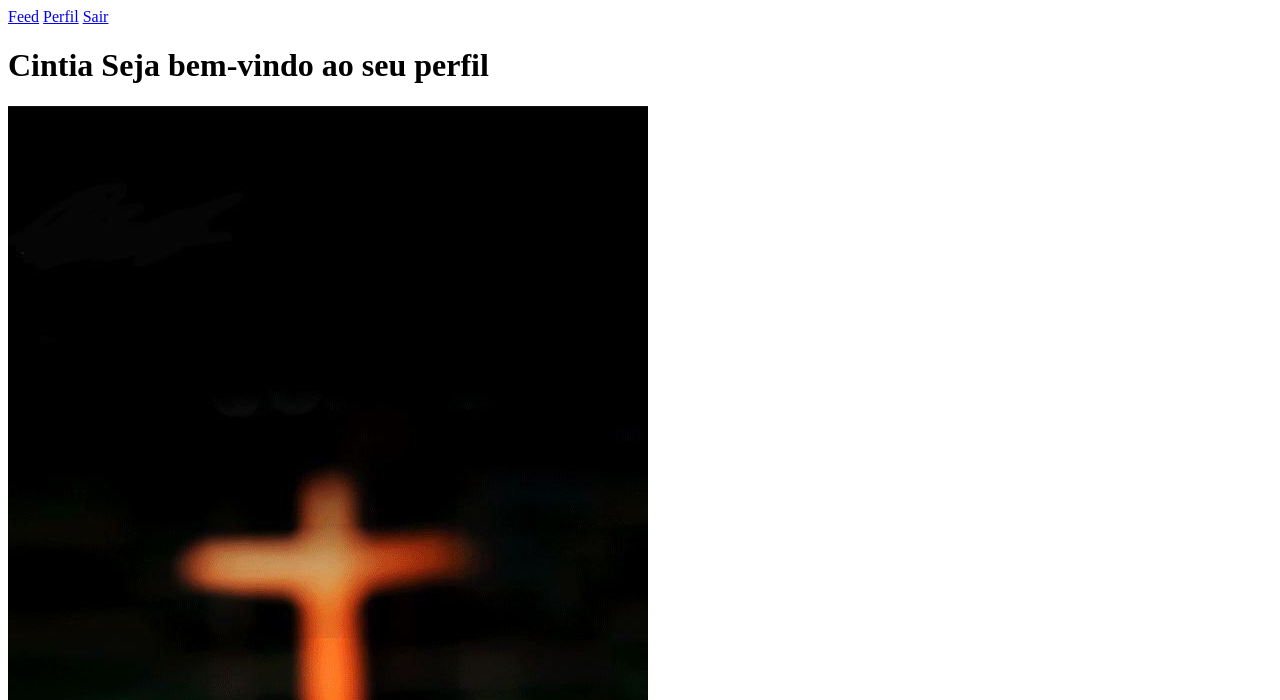
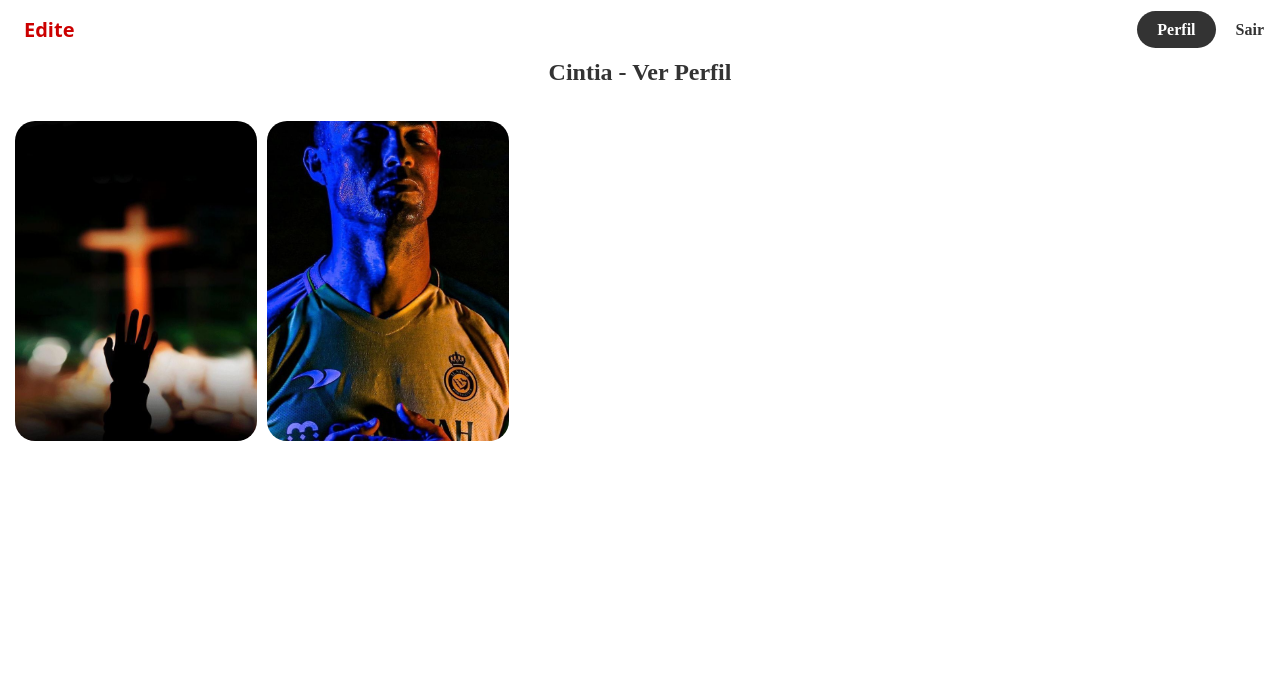
Before and after one commit to vitorLevi17/Edite, a Flask app: page /perfil/2 in a window 1280 px wide. Shown: the top 700 px of the page. After the commit the page ends 441 px from the top, so only its background shows below. Run offline with Flask 3, Linux system fonts and the light colour scheme; a user stored in the database is signed in.

Commit message:
Layout final do projeto
Finalização do layout do projeto

```diff
--- a/edite/templates/barraNavegacao.html
+++ b/edite/templates/barraNavegacao.html
@@ -1,6 +1,28 @@
+<header>
 <nav>
-    <a href="{{ url_for('feed')}}">Feed</a>
+    <a href="{{ url_for('feed')}}" class="logo-pinterest" style="text-decoration: none;">
 
-    <a href="{{ url_for('perfil', id_usuario=current_user.id)}}">Perfil</a>
-    <a href="{{ url_for('logout')}}">Sair</a>
+
+        <title>Edite</title>
+              <circle cx="38" cy="38" fill="white" r="40"></circle>
+              <path
+                d="M27.5 71c3.3 1 6.7 1.6 10.3 1.6C57 72.6 72.6 57 72.6 37.8 72.6 18.6 57 3 37.8 3 18.6 3 3 18.6 3 37.8c0 14.8 9.3 27.5 22.4 32.5-.3-2.7-.6-7.2 0-10.3l4-17.2s-1-2-1-5.2c0-4.8 3-8.4 6.4-8.4 3 0 4.4 2.2 4.4 5 0 3-2 7.3-3 11.4C35.6 49 38 52 41.5 52c6.2 0 11-6.6 11-16 0-8.3-6-14-14.6-14-9.8 0-15.6 7.3-15.6 15 0 3 1 6 2.6 8 .3.2.3.5.2 1l-1 3.8c0 .6-.4.8-1 .4-4.4-2-7-8.3-7-13.4 0-11 7.8-21 22.8-21 12 0 21.3 8.6 21.3 20 0 12-7.4 21.6-18 21.6-3.4 0-6.7-1.8-7.8-4L32 61.7c-.8 3-3 7-4.5 9.4z"
+                fill="#e60023"
+                fill-rule="evenodd"
+              ></path>
+            </svg>
+            <h1>Edite</h1>
+          </a>
+
+</a>
+
+    <div class="restante-nav">
+
+        <p class="botao-perfil"><a href="{{ url_for('perfil', id_usuario=current_user.id)}}" class="link-nav">Perfil</a> </p>
+
+    <a href="{{ url_for('logout')}}" class="link-nav" >Sair</a>
+
+        </div>
 </nav>
+
+</header>
--- a/edite/templates/paginaInicial.html
+++ b/edite/templates/paginaInicial.html
@@ -1,41 +1,91 @@
 <!DOCTYPE html>
-<html lang="pt-br">
+<html lang="pt">
+  <head>
+    <meta charset="UTF-8" />
+    <meta http-equiv="X-UA-Compatible" content="IE=edge" />
+    <meta name="viewport" content="width=device-width, initial-scale=1.0" />
+    <link rel="stylesheet" href="{{ url_for('static', filename='css/style.css') }}">
+    <title>{% block titulo %}
+        Edite
+        {% endblock %}</title>
+  </head>
 
-<head>
-    <meta charset="UTF-8">
-    <meta http-equiv="X-UA-Compatible" content="IE=edge">
-    <meta name="viewport" content="width=device-width, initial-scale=1.0">
+{% block body %}
+  <body class="overflow-hidden">
+    <div class="container">
+      <header>
+        <nav>
+          <div class="logo-pinterest">
+            <svg
+              height="40"
+              viewBox="-3 -3 82 82"
+              width="40"
+              style="display: block"
+            >
+              <title>Edite</title>
+              <circle cx="38" cy="38" fill="white" r="40"></circle>
+              <path
+                d="M27.5 71c3.3 1 6.7 1.6 10.3 1.6C57 72.6 72.6 57 72.6 37.8 72.6 18.6 57 3 37.8 3 18.6 3 3 18.6 3 37.8c0 14.8 9.3 27.5 22.4 32.5-.3-2.7-.6-7.2 0-10.3l4-17.2s-1-2-1-5.2c0-4.8 3-8.4 6.4-8.4 3 0 4.4 2.2 4.4 5 0 3-2 7.3-3 11.4C35.6 49 38 52 41.5 52c6.2 0 11-6.6 11-16 0-8.3-6-14-14.6-14-9.8 0-15.6 7.3-15.6 15 0 3 1 6 2.6 8 .3.2.3.5.2 1l-1 3.8c0 .6-.4.8-1 .4-4.4-2-7-8.3-7-13.4 0-11 7.8-21 22.8-21 12 0 21.3 8.6 21.3 20 0 12-7.4 21.6-18 21.6-3.4 0-6.7-1.8-7.8-4L32 61.7c-.8 3-3 7-4.5 9.4z"
+                fill="#e60023"
+                fill-rule="evenodd"
+              ></path>
+            </svg>
+            <h1>Edite</h1>
+          </div>
 
-    <title>Edite</title>
-</head>
-{% block body%}
-<body>
-    <div class="container">
-        <header>
+          <div class="restante-nav">
+            <a href="" class="link-nav">About</a>
+            <a href="" class="link-nav">Business</a>
+            <a href="" class="link-nav">Blog</a>
+          </div>
+        </nav>
+      </header>
 
-        </header>
+      <img src="{{ url_for('static', filename='fotos_site/pexels-lisa-fotios-1942489.jp') }}" class="bg-imagem-pinterest" />
 
-        <div class="conteudo">
-            <h1>"Edite, meu primeiro site no ar"</h1>
+      <div class="container-popup">
 
-            <p>Entre no sistema</p>
 
 {% block form %}
-            <form method="POST">
+            <form method="POST" class="popup">
                 {{ form.csrf_token }}
-                {{ form.email.label() }}
-                {{ form.email() }}
-                {{ form.senha.label() }}
-                {{ form.senha() }}
-                {{ form.bt_confirme() }}
+                 <svg
+            height="40"
+            viewBox="-3 -3 82 82"
+            width="40"
+            style="display: block"
+          >
+            <title>Edite</title>
+            <circle cx="38" cy="38" fill="white" r="40"></circle>
+            <path
+              d="M27.5 71c3.3 1 6.7 1.6 10.3 1.6C57 72.6 72.6 57 72.6 37.8 72.6 18.6 57 3 37.8 3 18.6 3 3 18.6 3 37.8c0 14.8 9.3 27.5 22.4 32.5-.3-2.7-.6-7.2 0-10.3l4-17.2s-1-2-1-5.2c0-4.8 3-8.4 6.4-8.4 3 0 4.4 2.2 4.4 5 0 3-2 7.3-3 11.4C35.6 49 38 52 41.5 52c6.2 0 11-6.6 11-16 0-8.3-6-14-14.6-14-9.8 0-15.6 7.3-15.6 15 0 3 1 6 2.6 8 .3.2.3.5.2 1l-1 3.8c0 .6-.4.8-1 .4-4.4-2-7-8.3-7-13.4 0-11 7.8-21 22.8-21 12 0 21.3 8.6 21.3 20 0 12-7.4 21.6-18 21.6-3.4 0-6.7-1.8-7.8-4L32 61.7c-.8 3-3 7-4.5 9.4z"
+              fill="#e60023"
+              fill-rule="evenodd"
+            ></path>
+          </svg>
+
+          <h2>Bem-vindo(a) ao Edite</h2>
+
+                <div class="div-input">
+                {{ form.email.label(class="label") }}
+                {{ form.email(class="input") }}
+                </div>
+
+                <div class="div-input">
+                {{ form.senha.label(class="label") }}
+                {{ form.senha(class="input") }}
+                </div>
+
+                <div class="div-botao">
+                {{ form.bt_confirme(class="botao-login") }}
+                    <a href="{{ url_for ('criarconta')}}">Crie sua conta</a>
+                </div>
             </form>
 {% endblock %}
 
 
-            <a href="{{ url_for ('criarconta')}}">Crie sua conta</a>
-        </div>
+      </div>
     </div>
-</body>
+  </body>
 {% endblock %}
-
 </html>
--- a/edite/templates/perfil.html
+++ b/edite/templates/perfil.html
@@ -6,26 +6,64 @@ Perfil - {{usuario.nome}}
 
 {% block body%}
 <body>
+
 {% include "barraNavegacao.html" %}
 
-<h1>{{usuario.nome}} Seja bem-vindo ao seu perfil</h1>
+
+
+<div class="container">
 
 {% if form %}
-{% block form %}
-    <form method="POST" enctype="multipart/form-data">
+
+    <h1>{{usuario.nome}} Seja bem-vindo ao seu perfil</h1>
+
+    <form class="bloco-add-img" method="POST" enctype="multipart/form-data">
         {{ form.csrf_token }}
 
-        {{ form.foto.label }}
-        {{ form.foto }}
-        {{ form.bt_confirme }}
+        <h2>{{ usuario.nome }} - Enviar foto</h2>
+
+        <div class="bloco-arquivo">
+            <label for="foto" class="botao-arquivo">
+                Selecione a foto
+            {{ form.foto(class="input-arquivo", id="foto")}}
+            </label>
+            <span id="imagem-arquivo" class=""></span>
+
+        </div>
+
+        {{ form.bt_confirme(class="botao-login")}}
     </form>
-{% endblock %}
-{% endif %}
+
+    {% else %}
+<div class="bloco-add-img">
+    <h2>{{ usuario.nome }} - Ver Perfil</h2>
+</div>
+    {% endif %}
+
+    <div class="conteudo">
+
+{% for foto in usuario.fotos %}
+        <div class="bloco-imagem">
+    <img src="{{url_for('static', filename='fotos_posts/{}'.format(foto.imagem))}}">
+            </div>
+{% endfor %}
+            </div>
 
 
-{% for foto in usuario.fotos %}
-    <img src="{{url_for('static', filename='fotos_posts/{}'.format(foto.imagem))}}">
-{% endfor %}
 
-</body>
+</div>
+
+ <script>
+      let input = document.getElementById("foto");
+      let imagemArquivo = document.getElementById("imagem-arquivo");
+
+      input.addEventListener("change", () => {
+        let inputImagem = document.querySelector("input[type=file]").files[0];
+
+        imagemArquivo.classList.add("visivel");
+        imagemArquivo.innerText = inputImagem.name;
+      });
+    </script>
+
+    </body>
 {% endblock %}
```
Also changed, not shown: edite/templates/criarconta.html (+42 -11 lines), edite/templates/feed.html (+11 -4 lines).
